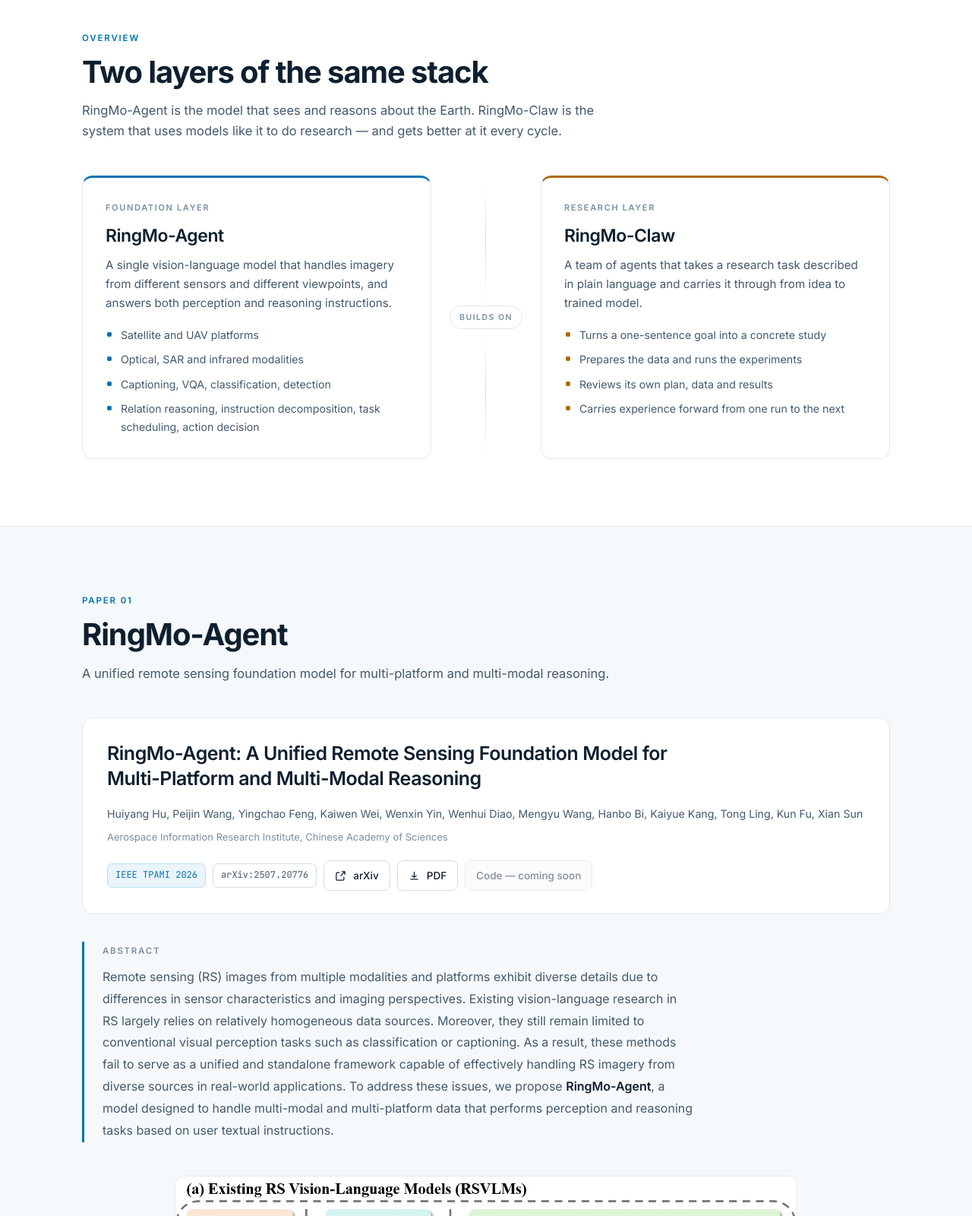
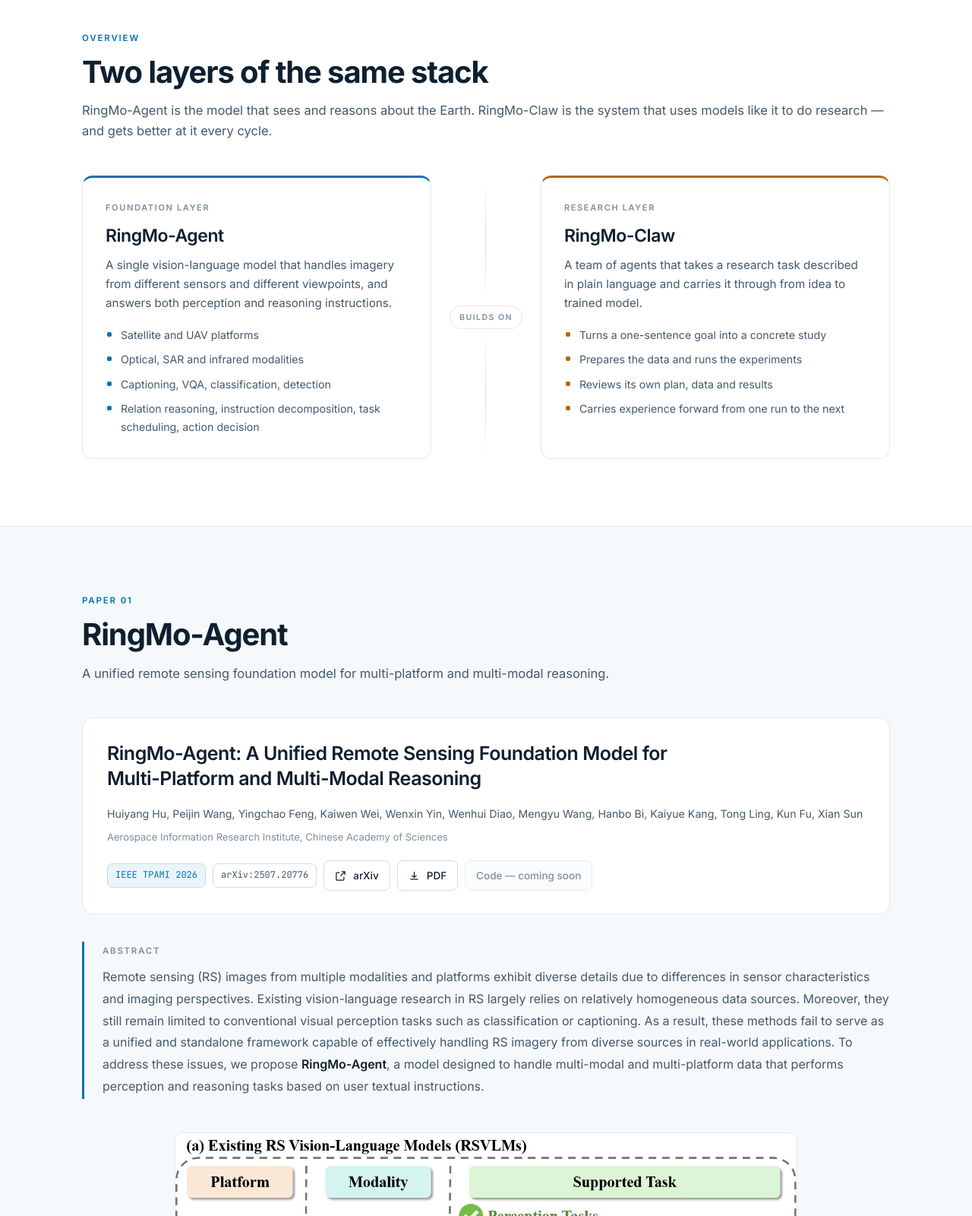
Before and after one commit to Catherinebobo/Intelligent-Remote-Sensing-Analyst, a plain HTML site: page index.html in a window 1280 px wide. Shown: the part 840-2440 px from the top of the page at 76% size. Drawn offline with Linux system fonts and the light colour scheme.

Commit message:
Add files via upload

```diff
--- a/index.html
+++ b/index.html
@@ -124,7 +124,7 @@
 .kicker.c{color:var(--claw)}
 h2{font-size:clamp(27px,3.4vw,40px);line-height:1.14;letter-spacing:-.028em;margin:0 0 15px;font-weight:700}
 h3{font-size:18.5px;line-height:1.35;letter-spacing:-.015em;margin:0 0 10px;font-weight:600}
-.sec-sub{color:var(--body);max-width:68ch;margin:0;font-size:16.5px}
+.sec-sub{color:var(--body);margin:0;font-size:16.5px}
 
 /* ---------- overview pair ---------- */
 .pair{display:grid;grid-template-columns:1fr auto 1fr;align-items:stretch;margin-top:6px}
@@ -165,7 +165,7 @@
 /* ---------- abstract ---------- */
 .abstract{
   border-left:3px solid var(--agent);padding:2px 0 2px 24px;margin:0 0 44px;
-  color:var(--body);font-size:16px;line-height:1.8;max-width:80ch;
+  color:var(--body);font-size:16px;line-height:1.8;
 }
 .abstract.c{border-left-color:var(--claw)}
 .abstract b{color:var(--ink);font-weight:600}
```
